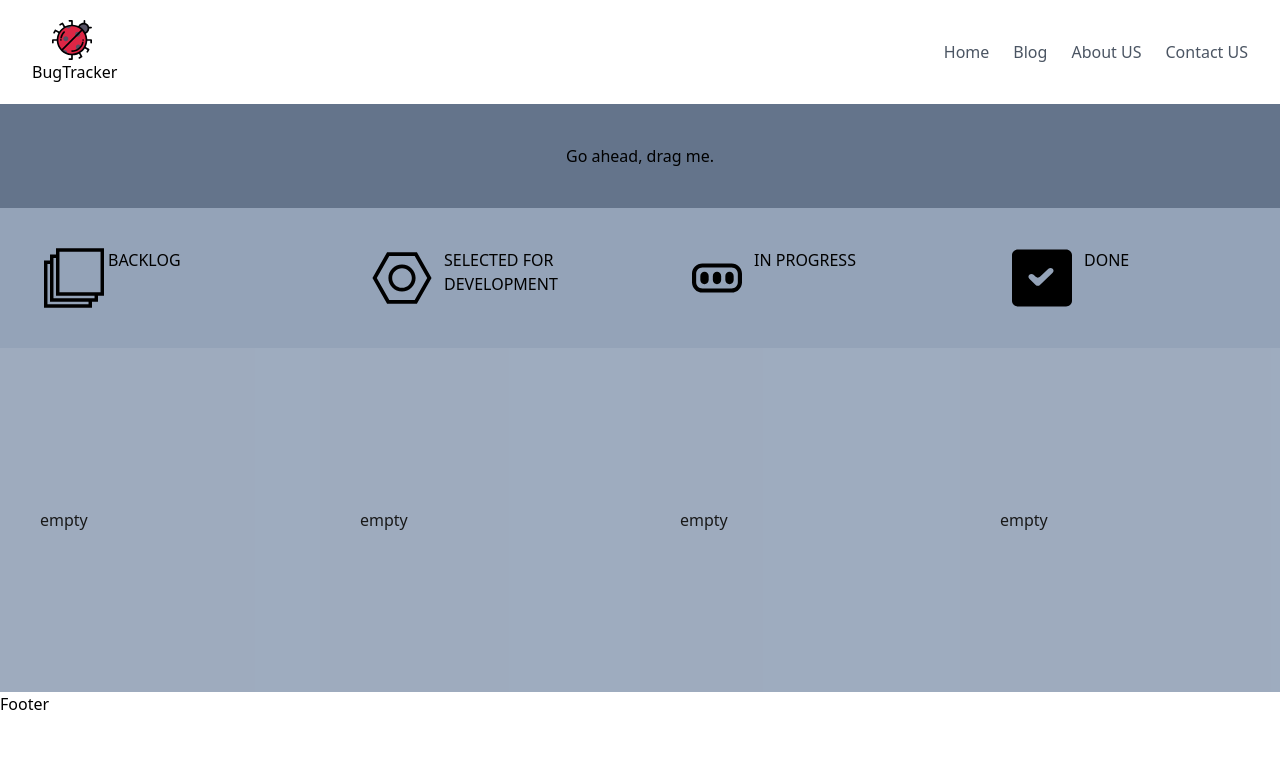
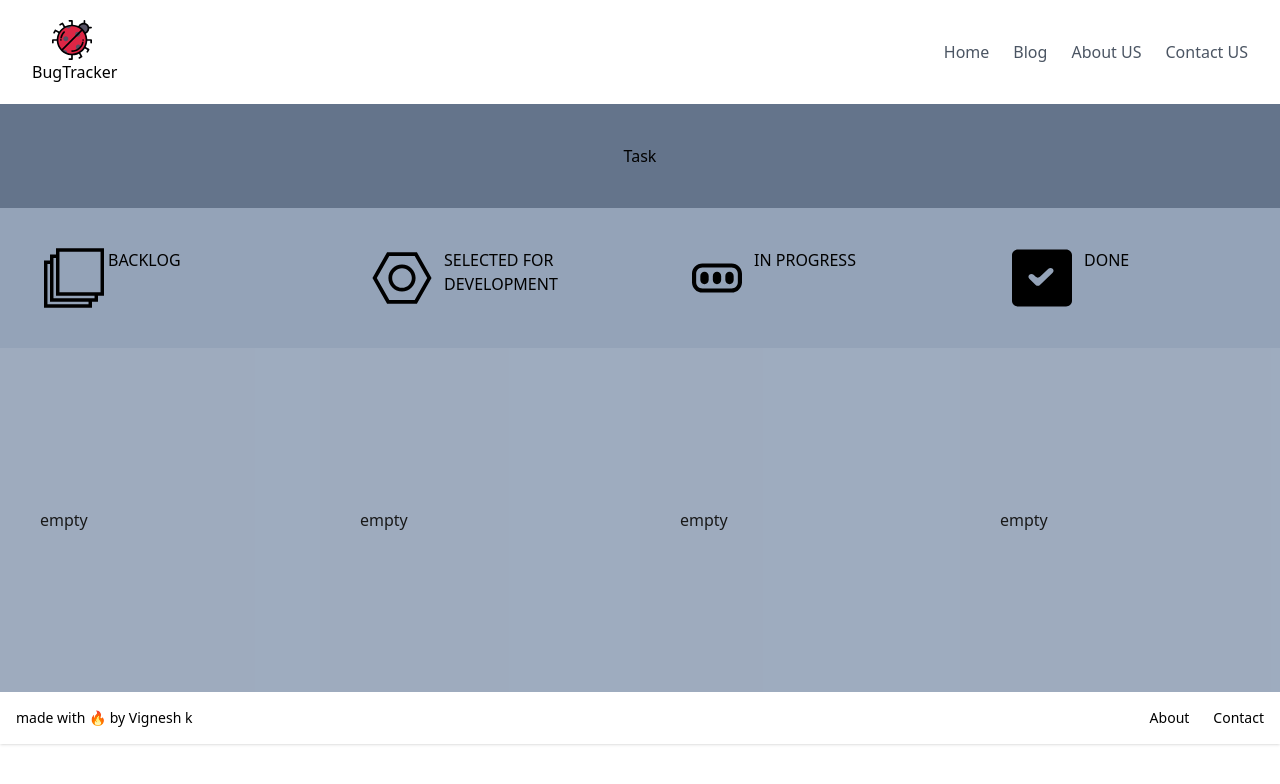
Before and after one commit to Vigneshk5/bugtracker, a React (Vite) app: page / in a window 1280 px wide. Shown: the top 784 px of the page. Built offline with nearby package versions, Linux system fonts and the light colour scheme.

Commit message:
added footer

```diff
--- a/src/components/DndFold.jsx
+++ b/src/components/DndFold.jsx
@@ -11,9 +11,9 @@ import DONE from "../assets/done.svg";
 
 export default function DndFold() {
   const [parent, setParent] = useState(null);
-  const draggable = <Draggable id="draggable">Go ahead, drag me.</Draggable>;
-
+  const draggable = <Draggable id="draggable">Task</Draggable>;
   return (
+    <div className="rounded-sm">
       <DndContext onDragEnd={handleDragEnd}>
         {!parent ? draggable : null}
         <div className=" flex flex-row ">
@@ -36,7 +36,7 @@ export default function DndFold() {
         </div>
         <div className=" flex flex-row ">
           <Droppable id="droppable1">
-          {parent === "droppable1" ? draggable : "empty"}
+            {parent === "droppable1" && draggable ? draggable : "empty"}
           </Droppable>
           <Droppable id="droppable2">
             {parent === "droppable2" ? draggable : "empty"}
@@ -49,6 +49,7 @@ export default function DndFold() {
           </Droppable>
         </div>
       </DndContext>
+    </div>
   );
 
   function handleDragEnd({ over }) {
--- a/src/components/Draggable.jsx
+++ b/src/components/Draggable.jsx
@@ -17,7 +17,7 @@ export function Draggable(props) {
     <button
       className="container mx-auto px-10 py-10 bg-slate-500"
       ref={setNodeRef}
-      style={style}
+      transform={style}
       {...listeners}
       {...attributes}
     >
--- a/src/components/Footer.jsx
+++ b/src/components/Footer.jsx
@@ -2,7 +2,23 @@
 import React from "react";
 
 const Footer = () => {
-  return <div>Footer</div>;
+  return (
+    <footer className="bg-white shadow">
+      <div className="w-full mx-auto max-w-screen-xl p-4 md:flex md:items-center md:justify-between">
+        <span className="text-sm sm:text-center ">
+          made with 🔥 by Vignesh k
+        </span>
+        <ul className="flex flex-wrap items-center mt-3 text-sm font-medium sm:mt-0">
+          <li>
+            <div className="mr-4 hover:underline md:mr-6 ">About</div>
+          </li>
+          <li>
+            <div className="hover:underline">Contact</div>
+          </li>
+        </ul>
+      </div>
+    </footer>
+  );
 };
 
 export default Footer;
```
Lines whose indentation alone changed are shown as unchanged.
